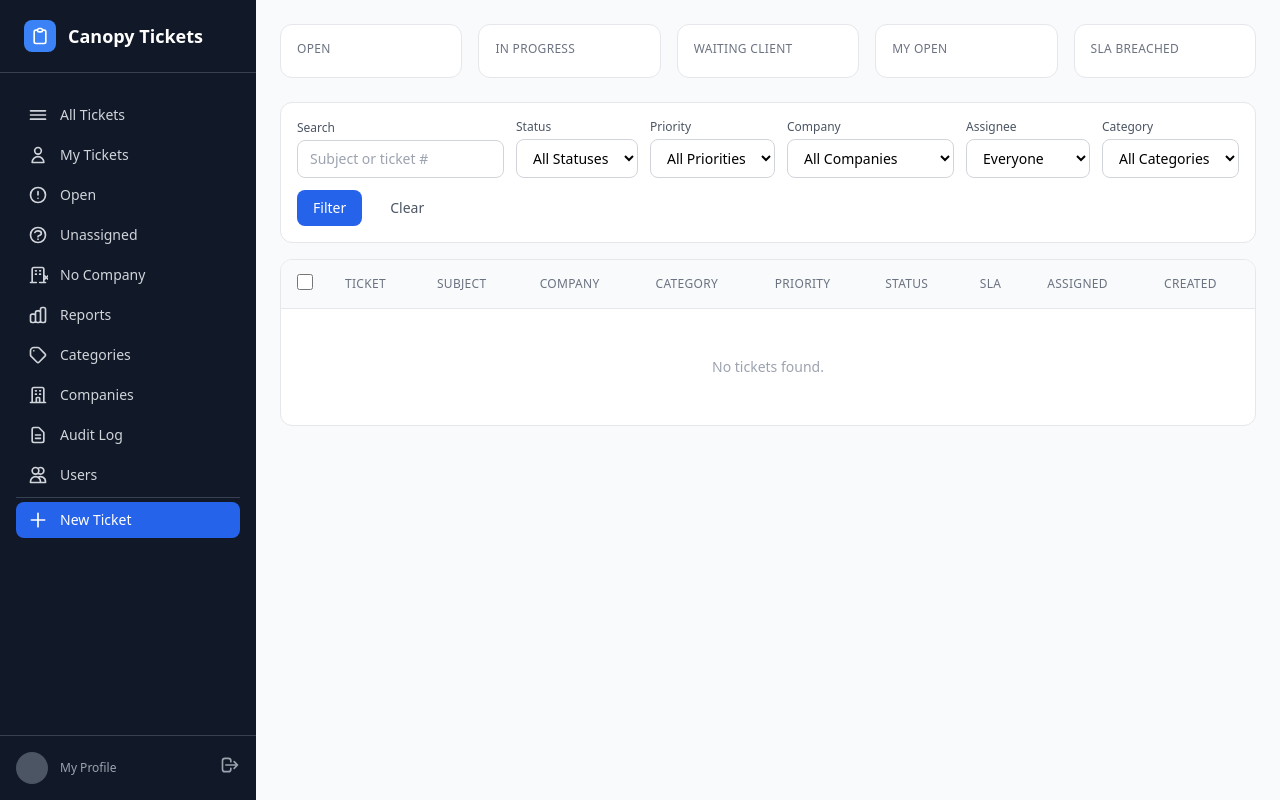
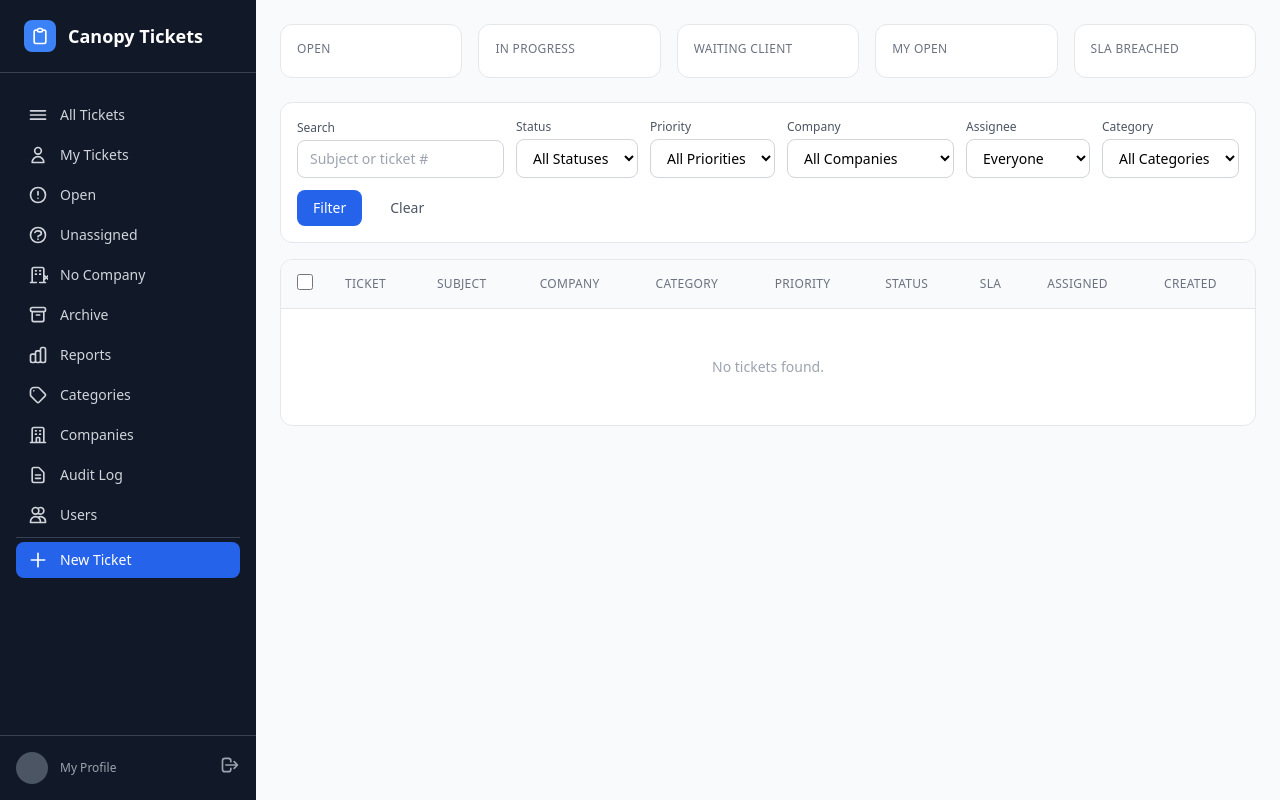
Before and after one commit to canopytechCA/Canopy-Ticket-System, a Django app: template backend/templates/tech/dashboard.html in a window 1280 px wide. Run offline with Django 5.2, Linux system fonts and the light colour scheme; the template is opened without the code that fills it, so the values that code supplies are empty; some libraries are stand-ins or nearby versions.

Commit message:
Move resolved/closed tickets out of active queues into an Archive view
Both "All Tickets" and "My Tickets" now default to active work only
(anything except Resolved/Closed) - a closed ticket no longer lingers in
a tech's My Tickets list. Resolved and Closed are treated as one bucket,
matching Ticket.is_open's existing definition of "not open."

New "Archive" sidebar link (?archived=1) shows resolved/closed tickets
exclusively, and combines with the existing assignee/company/etc filters
(e.g. ?archived=1&assignee=me for "my archived tickets"). Explicitly
picking a status from the filter dropdown, including Resolved or Closed,
still works as before - the new default-exclusion only applies when no
status is specified.

Co-Authored-By: Claude Sonnet 5 <noreply@anthropic.com>

```diff
--- a/backend/templates/tech/base_tech.html
+++ b/backend/templates/tech/base_tech.html
@@ -67,6 +67,14 @@
           <path stroke-linecap="round" stroke-linejoin="round" stroke-width="2" d="M19 21V5a2 2 0 00-2-2H7a2 2 0 00-2 2v16m14 0h2m-2 0h-5m-9 0H3m2 0h5M9 7h1m-1 4h1m4-4h1m-1 4h1m9 6l-2-2m0 0l-2-2m2 2l2-2m-2 2l-2 2"/>
         </svg>
         No Company
+      </a>
+
+      <a href="{% url 'tickets:tech_dashboard' %}?archived=1" @click="open = false"
+         class="flex items-center gap-3 px-3 py-2 rounded-lg text-sm font-medium text-gray-300 hover:bg-gray-800 hover:text-white">
+        <svg class="w-5 h-5 flex-shrink-0" fill="none" stroke="currentColor" viewBox="0 0 24 24">
+          <path stroke-linecap="round" stroke-linejoin="round" stroke-width="2" d="M5 8h14M5 8a2 2 0 01-2-2V5a2 2 0 012-2h14a2 2 0 012 2v1a2 2 0 01-2 2M5 8v10a2 2 0 002 2h10a2 2 0 002-2V8m-9 4h4"/>
+        </svg>
+        Archive
       </a>
 
       <a href="{% url 'tickets:tech_reports' %}" @click="open = false"
--- a/backend/templates/tech/dashboard.html
+++ b/backend/templates/tech/dashboard.html
@@ -4,6 +4,13 @@
 
 {% block content %}
 <div class="p-6">
+
+  {% if filters.archived %}
+  <div class="mb-4 px-4 py-2 bg-gray-100 border border-gray-300 rounded-lg text-sm text-gray-700 flex items-center justify-between">
+    <span>Viewing the <strong>archive</strong> — resolved and closed tickets only.</span>
+    <a href="{% url 'tickets:tech_dashboard' %}" class="text-blue-600 hover:underline font-medium">Back to active tickets</a>
+  </div>
+  {% endif %}
 
   <!-- Stats row -->
   <div class="grid grid-cols-2 md:grid-cols-5 gap-4 mb-6">
```
Also changed, not shown: backend/apps/tickets/views.py (+10 -1 lines).
